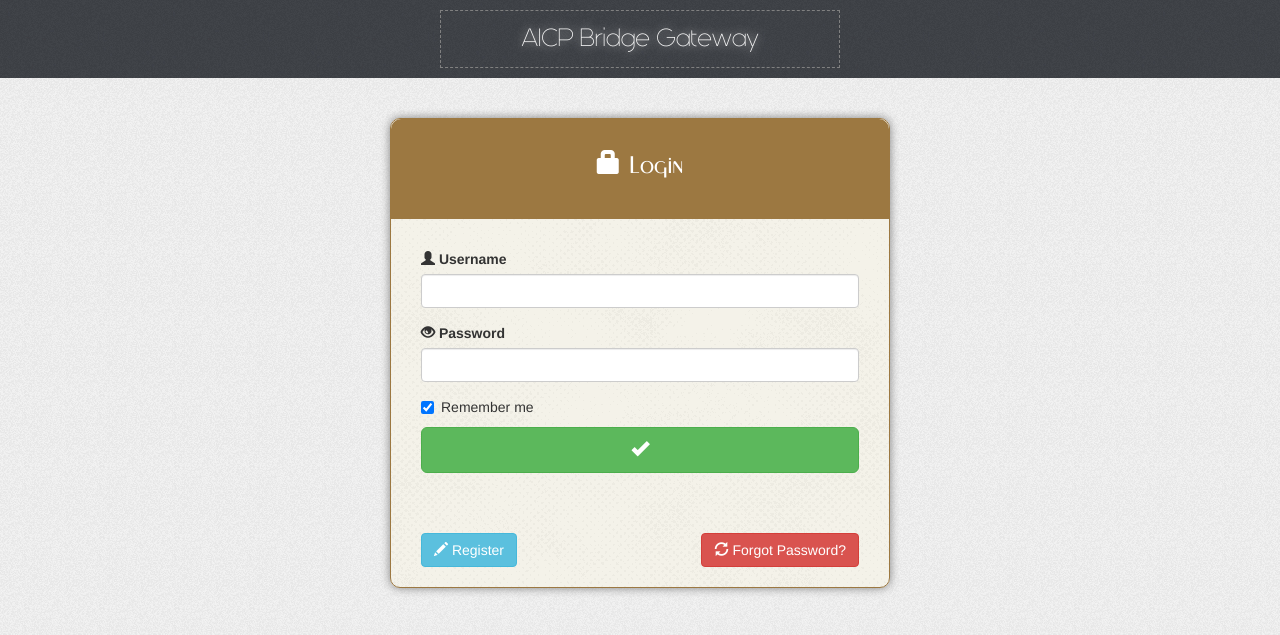
After one commit to 0xTHR34T/AIContestPlatform, a PHP site: page / in a window 1280 px wide. The commit adds this page. Shown: the top 635 px of the page. Run offline with PHP 8.4, Linux system fonts and the light colour scheme; some libraries are stand-ins or nearby versions.

Commit message:
Gateway design #1

```diff
--- a/Bridge/css/index.css
+++ b/Bridge/css/index.css
@@ -1,5 +1,5 @@
-/*
- *
+/*  NOTE:
+ *  backIcons should be optimized!
  *
  *
 */
@@ -8,12 +8,73 @@
 
 
 /******* TAGs *******/
-
+body {
+    background-image: url("../images/bg.png");
+}
 
 /******* CLASSes *******/
+.wrapper {
+    background-image: url("../images/halftone.png");
+    border: 1px solid #9c7841;
+    border-radius: 10px;
+    box-shadow: 0px 0px 10px gray;
+    height: 470px;
+    margin: 40px auto;
+    width: 500px;
 
+}
 
 /******* IDs *******/
+#header {
+    background-image: url("../images/cc.jpg");
+    color: #f6f6f6;
+    font-family: generica;
+    padding: 10px;
+    text-align: center;
+}
+#header p {
+    border: 1px dashed gray;
+    font-size: 25px;
+    margin: auto;
+    padding: 10px;
+    text-shadow: 0px 0px 10px #d2d2d2;
+    width:400px;
+}
+#header p:hover {
+    cursor: pointer;
+
+}
+#w-header {
+    background: #9c7841;
+    border-top-left-radius: 10px;
+    border-top-right-radius: 10px;
+    color: white;
+    font-family: monterey;
+    height: 100px;
+    padding: 10px;
+    text-align: center;
+}
+#w-header-reg , #w-header-fp , #reg-form , #fp-form , #backIcon , #backIcon2 {
+    display: none;
+}
+#w-body {
+    padding: 30px;
+}
+#w-footer {
+    padding: 30px;
+}
+#backIcon , #backIcon2{
+    cursor: pointer;
+    margin-top: 10px;
+}
 
 
 /******* FONTS *******/
+@font-face {
+    font-family: generica;
+    src: url("../fonts/Generica.otf");
+}
+@font-face {
+    font-family: monterey;
+    src: url("../fonts/MontereyFLF.ttf");
+}
--- /dev/null
+++ b/Bridge/index.php
@@ -0,0 +1,100 @@
+<!DOCTYPE html>
+<html lang = "en">
+
+<head>
+    <meta charset = "utf-8">
+    <meta name = "viewport" content = "width=device-width , initial-scale=1">
+    <link rel = "stylesheet" href = "http://maxcdn.bootstrapcdn.com/bootstrap/3.3.5/css/bootstrap.min.css">
+    <link rel = "stylesheet" href = "css/index.css">
+    <script src = "https://ajax.googleapis.com/ajax/libs/jquery/1.11.3/jquery.min.js"></script>
+    <script src = "http://maxcdn.bootstrapcdn.com/bootstrap/3.3.5/js/bootstrap.min.js"></script>
+    <script src = "js/index.js"></script>
+
+    </script>
+    <title>.::&nbsp;Bridge&nbsp;::.</title>
+</head>
+
+<body>
+    <div id = "header" class = "container-fluid">
+        <p>AICP Bridge Gateway</p>
+    </div>
+
+    <div class = "container">
+        <div class = "wrapper">
+            <div id = "w-header">
+                <h3 id = "w-header-login">
+                    <span class = "glyphicon glyphicon-lock"></span>&nbsp;Login
+                </h3>
+                <h3 id = "w-header-reg">
+                    <span class = "glyphicon glyphicon-pencil"></span>&nbsp;Register
+                </h3>
+                <h3 id = "w-header-fp">
+                    <span class = "glyphicon glyphicon-refresh"></span>&nbsp;Password Recovery
+                </h3>
+            </div>
+
+            <div id = "w-body">
+                <form id = "login-form">
+                    <div class = "form-group">
+                        <label><span class = "glyphicon glyphicon-user"></span>&nbsp;Username</label>
+                        <input class = "form-control" type = "text">
+                    </div>
+
+                    <div class = "form-group">
+                        <label><span class = "glyphicon glyphicon-eye-open"></span>&nbsp;Password</label>
+                        <input class = "form-control" type = "password">
+                    </div>
+
+                    <div class="checkbox">
+                        <label><input type="checkbox" value="" checked>Remember me</label>
+                    </div>
+
+                    <button class = "btn btn-success btn-lg btn-block"><span class = "glyphicon glyphicon-ok"></span></button>
+                </form>
+
+                <form id = "reg-form">
+                    <div class = "form-group">
+                        <label><span class = "glyphicon glyphicon-user"></span>&nbsp;Username</label>
+                        <input class = "form-control" type = "text">
+                    </div>
+
+                    <div class = "form-group">
+                        <label><span class = "glyphicon glyphicon-envelope"></span>&nbsp;Email</label>
+                        <input class = "form-control" type = "text">
+                    </div>
+
+                    <div class = "form-group">
+                        <label><span class = "glyphicon glyphicon-eye-open"></span>&nbsp;Password</label>
+                        <input class = "form-control" type = "password">
+                    </div>
+
+                    <div class = "form-group">
+                        <label>Re-enter password</label>
+                        <input class = "form-control" type = "text">
+                    </div>
+
+                    <button class = "btn btn-success btn-lg btn-block"><span class = "glyphicon glyphicon-ok"></span></button>
+                    <img id = "backIcon" class = "pull-left" src = "images/arrow left.png" data-toggle="tooltip" data-placement="top" title="Back">
+                </form>
+
+                <form id = "fp-form">
+                    <div class = "form-group">
+                        <label><span class = "glyphicon glyphicon-envelope"></span>&nbsp;Enter the email that you've registered with</label>
+                        <input class = "form-control" type = "text">
+                    </div>
+
+                    <button class = "btn btn-success btn-lg btn-block"><span class = "glyphicon glyphicon-ok"></span></button>
+                    <img id = "backIcon2" class = "pull-left" src = "images/arrow left.png" data-toggle="tooltip" data-placement="top" title="Back">
+                </form>
+            </div>
+
+            <div id = "w-footer">
+                <button id = "reg" class = "btn btn-info pull-left"><span class = "glyphicon glyphicon-pencil"></span>&nbsp;Register</button>
+                <!--<p class = "pull-right">Forget <a href = "#">Password</a>?</p>-->
+                <button id = "fp" class = "btn btn-danger pull-right"><span class = "glyphicon glyphicon-refresh"></span>&nbsp;Forgot Password?</button>
+            </div>
+        </div>
+    </div>
+</body>
+
+</html>
--- a/Bridge/js/index.js
+++ b/Bridge/js/index.js
@@ -1,5 +1,34 @@
 $(document).ready(
 	function(){
+		$('[data-toggle="tooltip"]').tooltip();
+		$("#backIcon , #backIcon2").click(function(){
+			$("#reg-form , #fp-form").fadeOut();
+			$(".wrapper").delay(500).animate({height : '100px'});
+			$("#w-header-reg").delay(1000).fadeOut();
+			$("#w-header-fp").delay(1000).fadeOut();
+			$("#w-header-login").delay(1500).fadeIn();
+			$(".wrapper").delay(2000).animate({height : '470px'});
+			$("#login-form").delay(3000).fadeIn();
+			$("#w-footer").delay(3000).fadeIn();
+		});
+		$("#reg").click(function(){
+			$("#login-form , #w-footer").fadeOut();
+			$(".wrapper").delay(500).animate({height : '100px'});
+			$("#w-header-login").delay(1000).fadeOut();
+			$("#w-header-reg").delay(1500).fadeIn();
+			$(".wrapper").delay(2000).animate({height : '530px'});
+			$("#reg-form").delay(3000).fadeIn();
+			$("#backIcon").delay(3500).fadeIn();
+		});
 
+		$("#fp").click(function(){
+			$("#login-form , #w-footer").fadeOut();
+			$(".wrapper").delay(500).animate({height : '100px'});
+			$("#w-header-login").delay(1000).fadeOut();
+			$("#w-header-fp").delay(1500).fadeIn();
+			$(".wrapper").delay(2000).animate({height : '300px'});
+			$("#fp-form").delay(3000).fadeIn();
+			$("#backIcon2").delay(3500).fadeIn();
+		});
 	}
 );
```
Also changed, not shown: Bridge/fonts/MontereyFLF.ttf (added), Bridge/images/arrow left.png (added), Bridge/images/cc.jpg (added), Bridge/images/halftone.png (added).
